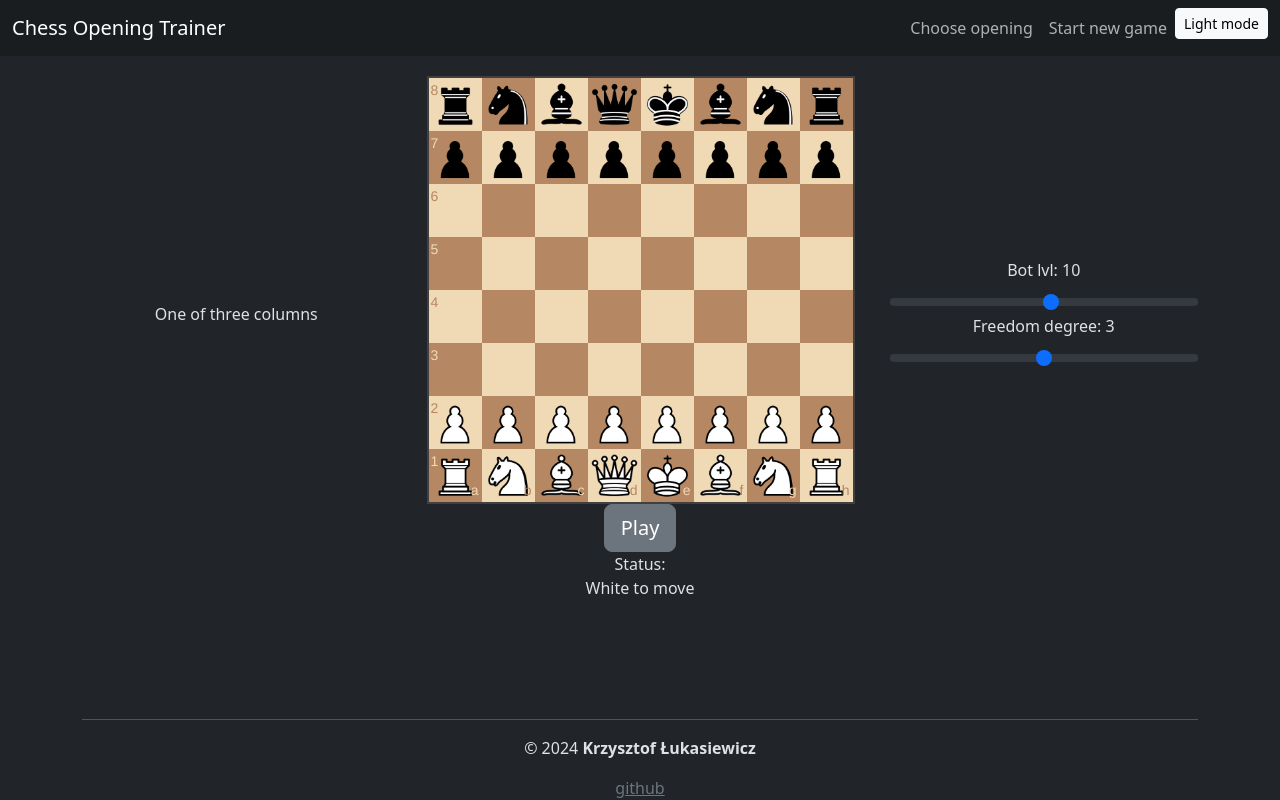
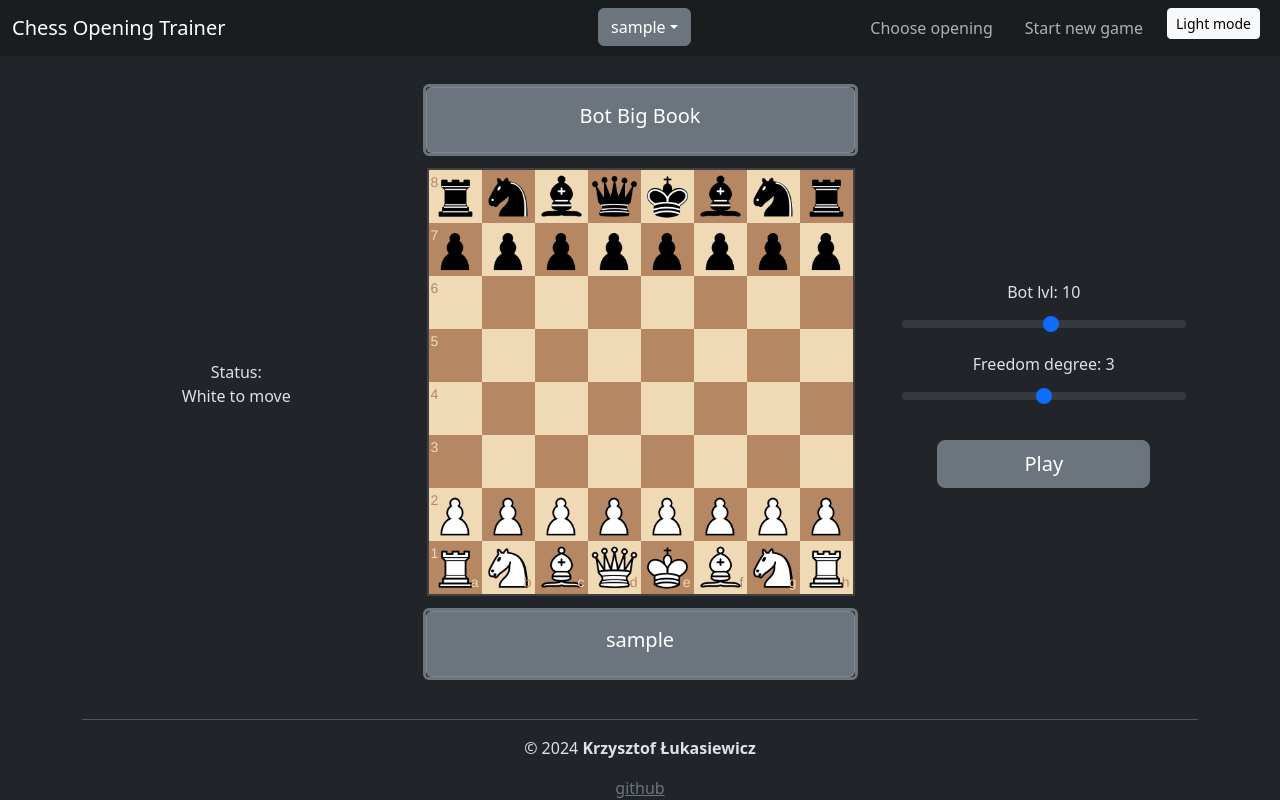
Before and after one commit to MasterOfChess/chess-trainer, a Flask app: page /play in a window 1280 px wide. Run offline with Flask 3, Linux system fonts and the light colour scheme; the visitor is signed in with stand-in values (Sample User, id 1); parts of the project's set-up code (start-up, migrations or seed data) failed here and were passed over.

Commit message:
Add nick option and player cards

```diff
--- a/src/app.py
+++ b/src/app.py
@@ -36,35 +36,38 @@ class Opening:
 
 
 OPENINGS = [
-    Opening('tree', 'Small Book'),
-    Opening('big_book', 'Big Book'),
-    Opening('semi_slav', 'Semi-Slav')
+    Opening('tree', 'Bot Small Book'),
+    Opening('big_book', 'Bot Big Book'),
+    Opening('semi_slav', 'Bot Semi Slav')
 ]
 
 # Session fields
 # bot_lvl: int [1, 20]
 # freedom_degree: int [1, 6]
 # color: white | black
-# current_book: str
+# current_book: int
 # in_book: bool
 # initialized: bool
+# nickname: str
 
 
 def change_book(new_book):
-    if session['current_book'] != new_book:
+    if OPENINGS[session['current_book']].book != new_book:
         global book_reader
         book_reader.quit()
         book_reader = BookReader.popen(
             BOOK_READER_PATH, os.path.join(BOOKS_DIR, new_book + '.bin'))
-        session['current_book'] = new_book
+        book_idx = [o.book for o in OPENINGS].index(new_book)
+        session['current_book'] = book_idx
 
 
 def initialize_config():
     if 'initialized' not in session:
         session.permanent = True
         session['initialized'] = True
-        session['current_book'] = 'tree'
+        session['current_book'] = 0
         session['color_mode'] = 'dark'
+        session['nickname'] = 'Default Player'
 
 
 def init_new_game():
@@ -97,7 +100,7 @@ def choose_color():
     color = request.form.get('color')
     color = 'white' if color == 'white-color' else 'black'
     session['color'] = color
-    return {'response': 'success'}
+    return {'response': 'success', 'redirect': url_for('play')}
 
 
 def choose_engine_move(board: chess.Board):
@@ -119,6 +122,16 @@ def choose_move(board: chess.Board):
     return board.fen()
 
 
+def render_template_with_session(file: str, *args, **kwargs):
+    return render_template(
+        file,
+        color_mode=session['color_mode'],
+        current_nickname=session['nickname'],
+        current_opponent=OPENINGS[session['current_book']].text,
+        *args,
+        **kwargs)
+
+
 @app.route('/make_move', methods=['POST'])
 def make_move():
     fen = request.form.get('fen')
@@ -137,6 +150,13 @@ def toggle_color_mode():
     return {'color_mode': session['color_mode']}
 
 
+@app.route('/change_nickname', methods=['POST'])
+def change_nickname():
+    nickname = request.form.get('nickname')
+    session['nickname'] = nickname
+    return {}
+
+
 # Main routes
 
 
@@ -144,15 +164,14 @@ def toggle_color_mode():
 def root():
     initialize_config()
     init_new_game()
-    return render_template('index.html', color_mode=session['color_mode'])
+    return render_template_with_session('index.html')
 
 
 @app.route('/choose_opening', methods=['GET'])
 def choose_opening():
     initialize_config()
-    return render_template('choose_opening.html',
-                           color_mode=session['color_mode'],
-                           openings_list=OPENINGS)
+    return render_template_with_session('choose_opening.html',
+                                        openings_list=OPENINGS)
 
 
 @app.route('/openings/<name>')
@@ -165,16 +184,15 @@ def openings(name):
 @app.route('/new_game', methods=['GET'])
 def new_game():
     initialize_config()
-    return render_template('new_game.html', color_mode=session['color_mode'])
+    return render_template_with_session('new_game.html')
 
 
 @app.route('/play')
 def play():
     initialize_config()
     init_new_game()
-    return render_template('play.html',
-                           color_mode=session['color_mode'],
-                           player_color=session['color'])
+    return render_template_with_session('play.html',
+                                        player_color=session['color'])
 
 
 parser = argparse.ArgumentParser()
@@ -184,7 +202,10 @@ if __name__ == '__main__':
     parser.add_argument('--host', type=str, default='localhost')
     parser.add_argument('--port', type=int, default=5000)
     parser.add_argument('--debug', type=bool, default=False)
-    args = parser.parse_args()
-    print(args)
+    parse_args = parser.parse_args()
+    print(parse_args)
     # start HTTP server
-    app.run(host=args.host, port=args.port, debug=args.debug, threaded=True)
+    app.run(host=parse_args.host,
+            port=parse_args.port,
+            debug=parse_args.debug,
+            threaded=True)
--- a/src/static/new_game.js
+++ b/src/static/new_game.js
@@ -3,7 +3,7 @@ $('.choose-color').on('click', function () {
   console.log(color);
   $.post("/choose_color", { color: color }, function (data) {
     if (data.response == 'success') {
-      window.location = '/play';
+      window.location = data.redirect;
     }
   });
 });
--- a/src/static/play_bot.js
+++ b/src/static/play_bot.js
@@ -191,6 +191,28 @@ function onSnapEnd() {
   board.position(game.fen());
 }
 
+function updatePlayerCardBorder() {
+  if (player_on_move === 'noone') {
+    $('#border-bot').removeClass('border-warning');
+    $('#border-top').removeClass('border-warning');
+    $('#border-bot').addClass('border-secondary');
+    $('#border-top').addClass('border-secondary');
+    return;
+  }
+  if (game.turn() === player_on_move[0]) {
+    $('#border-bot').addClass('border-warning');
+    $('#border-bot').removeClass('border-secondary');
+    $('#border-top').addClass('border-secondary');
+    $('#border-top').removeClass('border-warning');
+  }
+  else {
+    $('#border-top').addClass('border-warning');
+    $('#border-top').removeClass('border-secondary');
+    $('#border-bot').addClass('border-secondary');
+    $('#border-bot').removeClass('border-warning');
+  }
+}
+
 function updateStatus() {
   console.log("Updating status");
   var status = "";
@@ -223,6 +245,7 @@ function updateStatus() {
 
   $status.html(status);
   console.log(game.pgn());
+  updatePlayerCardBorder();
   return true;
 }
 
@@ -230,12 +253,14 @@ async function startGame() {
   player_on_move = player_color;
   if (player_color === "black") {
     board.orientation('black');
+    updateStatus();
     await new Promise((resolve) => setTimeout(resolve, 1000));
     await askEngineToPlayMove();
   }
   else {
     board.orientation('white');
   }
+  updateStatus();
 }
 
 $('#play-button').on('click', async function () {
--- a/src/templates/layout.html
+++ b/src/templates/layout.html
@@ -3,8 +3,15 @@
   <head>
     <title>{% block title %}{% endblock %}</title>
     {% block head %}
+    <!-- JQuery -->
+    <script
+  src="https://code.jquery.com/jquery-3.7.1.min.js"
+  integrity="sha256-/JqT3SQfawRcv/BIHPThkBvs0OEvtFFmqPF/lYI/Cxo="
+  crossorigin="anonymous"></script>
     <!-- Bootstrap -->
-    <script src="
+    <link href="https://cdn.jsdelivr.net/npm/bootstrap@5.3.3/dist/css/bootstrap.min.css" rel="stylesheet" integrity="sha384-QWTKZyjpPEjISv5WaRU9OFeRpok6YctnYmDr5pNlyT2bRjXh0JMhjY6hW+ALEwIH" crossorigin="anonymous">
+<script src="https://cdn.jsdelivr.net/npm/bootstrap@5.3.3/dist/js/bootstrap.bundle.min.js" integrity="sha384-YvpcrYf0tY3lHB60NNkmXc5s9fDVZLESaAA55NDzOxhy9GkcIdslK1eN7N6jIeHz" crossorigin="anonymous"></script>
+    <!-- <script src="
 https://cdn.jsdelivr.net/npm/bootstrap@5.3.3/dist/js/bootstrap.min.js
 "></script>
     <link
@@ -12,13 +19,7 @@ https://cdn.jsdelivr.net/npm/bootstrap@5.3.3/dist/js/bootstrap.min.js
 https://cdn.jsdelivr.net/npm/bootstrap@5.3.3/dist/css/bootstrap.min.css
 "
       rel="stylesheet"
-    />
-    <!-- JQuery -->
-    <script
-      src="https://code.jquery.com/jquery-3.5.1.min.js"
-      integrity="sha384-ZvpUoO/+PpLXR1lu4jmpXWu80pZlYUAfxl5NsBMWOEPSjUn/6Z/hRTt8+pR6L4N2"
-      crossorigin="anonymous"
-    ></script>
+    /> -->
 
     <script src="{{url_for('static', filename='external/js/chess.js')}}"></script>
     <link
@@ -39,15 +40,27 @@ https://cdn.jsdelivr.net/npm/bootstrap@5.3.3/dist/css/bootstrap.min.css
           <a class="navbar-brand" href="/">Chess Opening Trainer</a>
         </div>
         <ul class="nav navbar-nav ml-auto">
+          <li class="dropdown" style="width:28ch">
+            <button type="button" id="nickname-dropdown" class="btn btn-secondary dropdown-toggle" data-bs-toggle="dropdown" aria-expanded="false" data-bs-auto-close="outside">
+              Default nickname
+            </button>
+            <form class="dropdown-menu p-4 w-100" id="nickname-form">
+              <div class="mb-3">
+                <label for="change-nickname-form" class="form-label">New nickname</label>
+                <input type="text" maxlength="25" class="form-control" id="change-nickname-form" placeholder="Default">
+              </div>
+              <button type="submit" class="btn btn-secondary">Change nickname</button>
+            </form>
+          </li>
           {% for (endpoint, text) in [('choose_opening', 'Choose opening'),
           ('new_game', 'Start new game')] %} {{ nav_link(endpoint, text,
-          curr_endpoint == endpoint) }} {% endfor %}
-          <li class="nav-item ml-auto">
-            <button
+            curr_endpoint == endpoint) }} {% endfor %}
+            <li class="nav-item ml-auto px-2">
+              <button
               class="btn btn-sm btn-light"
               id="toggle-mode"
               onclick="toggleMode()"
-            >
+              >
               Light mode
             </button>
           </li>
@@ -74,7 +87,7 @@ https://cdn.jsdelivr.net/npm/bootstrap@5.3.3/dist/css/bootstrap.min.css
   </body>
 </html>
 <script>
-  var app_color_mode="{{color_mode}}";
+  var app_color_mode = "{{color_mode}}";
   setColorMode(app_color_mode);
   function setColorMode(mode) {
     app_color_mode = mode;
@@ -97,6 +110,19 @@ https://cdn.jsdelivr.net/npm/bootstrap@5.3.3/dist/css/bootstrap.min.css
       setColorMode(app_color_mode);
     });
   }
+  var current_nickname = "{{current_nickname}}";
+  setNickname(current_nickname);
+  $('#nickname-form').on('submit', function () {
+    console.log('Change nickname');
+    setNickname(document.querySelector('#change-nickname-form').value);
+    $.post("{{url_for('change_nickname')}}", {nickname: current_nickname}, function(data) {
+
+    });
+  });
+  function setNickname(nickname) {
+    current_nickname = nickname;
+    document.querySelector('#nickname-dropdown').innerHTML = nickname;
+  }
 </script>
 {% block after_body %}
 
--- a/src/templates/macros.html
+++ b/src/templates/macros.html
@@ -1,5 +1,5 @@
 {% macro nav_link(endpoint, text, is_active) %}
-<li class="nav-item">
+<li class="nav-item px-2">
   <a
     class="nav-link {{ 'active' if is_active else '' }}"
     href="{{ '#' if endpoint == '#' else url_for(endpoint) }}"
--- a/src/templates/play.html
+++ b/src/templates/play.html
@@ -3,16 +3,43 @@
 <div class="container text-center">
   <div class="row"></div>
   <div class="row align-items-center" style="margin-top: 20px">
-    <div class="col">One of three columns</div>
+    <div class="col">
+      <label>Status:</label>
+      <div id="status"></div>
+    </div>
     <div class="col-5">
+      <div id="board-outer-container" class="container-fluid">
+        <div class="row">
+          <div class="container-fluid p-2 mb-1">
+            <div id="border-top" class="card border-3 border-secondary">
+              <div class="card w-100 text-bg-secondary">
+                <div class="card-body">
+                  <h5 class="card-title">{{current_opponent}}</h5>
+                </div>
+              </div>
+            </div>
+          </div>
+        </div>
+        <div class="row">
           <div id="board-container" class="container-fluid">
             <div id="board"></div>
           </div>
-      <button id="play-button" type="button" class="btn btn-lg btn-secondary">
-        Play
-      </button>
+        </div>
+        <div class="row">
+          <div class="container-fluid p-2 mb-1 mt-1">
+            <div id="border-bot" class="card border-3 border-secondary">
+              <div class="card text-bg-secondary">
+                <div class="card-body">
+                  <h5 class="card-title">{{current_nickname}}</h5>
+                </div>
+              </div>
+            </div>
+          </div>
+        </div>
+      </div>
     </div>
     <div class="col">
+      <div class="container-fluid">
         <label for="bot-lvl-form" class="form-label">Bot lvl: 10</label>
         <input
           type="range"
@@ -21,6 +48,8 @@
           max="20"
           id="bot-lvl-form"
         />
+      </div>
+      <div class="container-fluid mt-3 mb-3">
         <label for="freedom-degree-form" class="form-label"
           >Freedom degree: 3</label
         >
@@ -32,14 +61,16 @@
           id="freedom-degree-form"
         />
       </div>
+      <div class="container-fluid">
+        <button
+          id="play-button"
+          type="button"
+          class="btn btn-lg btn-secondary mt-3 w-75"
+        >
+          Play
+        </button>
       </div>
-  <div class="row align-items-center">
-    <div class="col"></div>
-    <div class="col">
-      <label>Status:</label>
-      <div id="status"></div>
     </div>
-    <div class="col"></div>
   </div>
 </div>
 {% endblock %} {% block after_body %}
```
Lines whose indentation alone changed are shown as unchanged.
